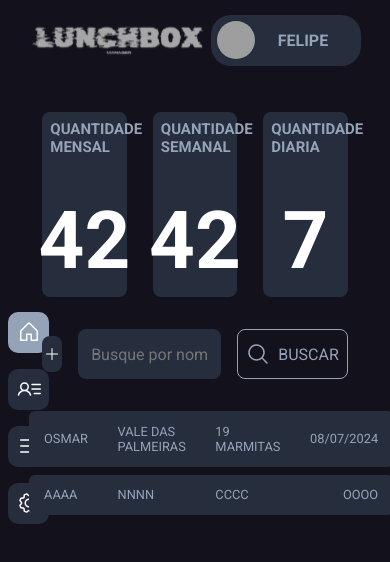
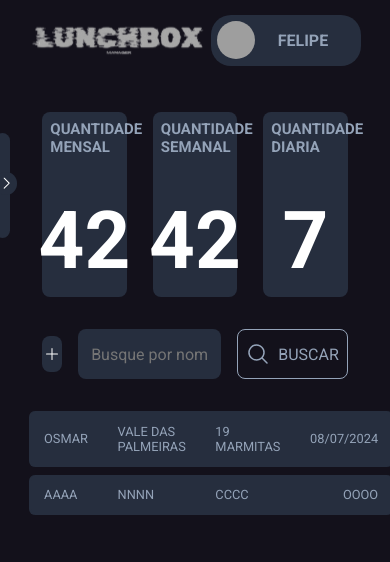
Before and after one commit to FelpFS1/lunchboxProject, a React (Vite) app: page / in a window 390 px wide. Shown: the top 562 px of the page. Built offline with nearby package versions, Linux system fonts and the light colour scheme; grey boxes are pictures that could not be loaded.

Commit message:
feat: adjust responsiveness

```diff
--- a/src/components/NavigationMenu/index.tsx
+++ b/src/components/NavigationMenu/index.tsx
@@ -1,4 +1,11 @@
-import { Gear, House, List, UserList } from "@phosphor-icons/react";
+import {
+  CaretLeft,
+  CaretRight,
+  Gear,
+  House,
+  List,
+  UserList,
+} from "@phosphor-icons/react";
 
 import * as Dialog from "@radix-ui/react-dialog";
 import { Link, useLocation } from "react-router-dom";
@@ -8,31 +15,54 @@ import ProfileImg from "../../assets/exemploProfile.jpg";
 
 import Modal from "../Modal";
 import EditAvatar from "./components/EditAvatar";
+import { useState } from "react";
+
 export default function NavigationMenu() {
   const { pathname } = useLocation();
 
+  const [isOpen, setIsOpen] = useState<boolean>(false);
+
+  const handleToggleMenu = () => {
+    setIsOpen((state) => !state);
+  };
+
   return (
-    <Styles.Container>
+    <Styles.Container data-state={isOpen}>
+      <Styles.ToggleMenu onClick={handleToggleMenu}>
+        {isOpen ? <CaretLeft /> : <CaretRight />}
+      </Styles.ToggleMenu>
       <Link to="/">
-        <Styles.Button $variant={pathname === "/" ? "true" : "false"}>
+        <Styles.Button
+          $variant={pathname === "/" ? "true" : "false"}
+          onClick={handleToggleMenu}
+        >
           <House size={24} />
-          <span>HOME</span>
+          <span>Home</span>
         </Styles.Button>
       </Link>
       <Link to="/clients">
-        <Styles.Button $variant={pathname === "/clients" ? "true" : "false"}>
+        <Styles.Button
+          $variant={pathname === "/clients" ? "true" : "false"}
+          onClick={handleToggleMenu}
+        >
           <UserList size={24} />
+          <span>Clientes</span>
         </Styles.Button>
       </Link>
       <Link to="/report">
-        <Styles.Button $variant={pathname === "/report" ? "true" : "false"}>
+        <Styles.Button
+          $variant={pathname === "/report" ? "true" : "false"}
+          onClick={handleToggleMenu}
+        >
           <List size={24} />
+          <span>Relatórios</span>
         </Styles.Button>
       </Link>
       <Dialog.Root>
         <Dialog.Trigger asChild>
-          <Styles.Button>
+          <Styles.Button onClick={handleToggleMenu}>
             <Gear size={24} />
+            <span>Configurações</span>
           </Styles.Button>
         </Dialog.Trigger>
         <Modal title="Configurações">
--- a/src/components/NavigationMenu/styles.ts
+++ b/src/components/NavigationMenu/styles.ts
@@ -1,6 +1,9 @@
 import styled from "styled-components";
-
-export const Container = styled.aside`
+import breakpoints from "../../styles/breakPoints";
+interface asideContainerProps {
+  "data-state": boolean;
+}
+export const Container = styled.aside<asideContainerProps>`
   padding: 0.5rem;
   max-width: 60px;
   height: 80vh;
@@ -9,9 +12,19 @@ export const Container = styled.aside`
   flex-direction: column;
   gap: 1rem;
   justify-content: center;
-
+  transition: all 0.5s ease-in-out;
   position: fixed;
   left: 0;
+
+  transform: translateX(0);
+  @media ${breakpoints.lg} {
+    z-index: 1000;
+    min-width: 200px;
+    height: 25vh;
+    border-radius: 8px;
+    background-color: ${(props) => props.theme["gray-400"]};
+    transform: translateX(${(props) => (props["data-state"] ? "0" : "-100%")});
+  }
 `;
 interface ButtonProps {
   $variant?: string;
@@ -31,6 +44,7 @@ export const Button = styled.button<ButtonProps>`
   display: flex;
   align-items: center;
   justify-content: center;
+  gap: 1rem;
 
   &:hover {
     background-color: ${(props) =>
@@ -39,8 +53,38 @@ export const Button = styled.button<ButtonProps>`
   span {
     display: none;
   }
+  @media ${breakpoints.lg} {
+    width: 100%;
+    padding: 0 1rem;
+    justify-content: left;
+
+    span {
+      display: block;
+    }
+  }
 `;
+export const ToggleMenu = styled.button`
+  display: none;
+  width: 15px;
+  height: 50%;
+  background-color: ${(props) => props.theme["gray-400"]};
+  border: 0;
+  border-radius: 8px;
+  position: fixed;
+  right: -5%;
 
+  svg {
+    width: 1.4rem;
+    height: 1.4rem;
+    padding: 0.2rem;
+    background-color: ${(props) => props.theme["gray-400"]};
+    border-radius: 100%;
+    color: ${(props) => props.theme.white};
+  }
+  @media ${breakpoints.lg} {
+    display: block;
+  }
+`;
 export const EditProfileContainer = styled.div`
   width: 100%;
   display: flex;
```
